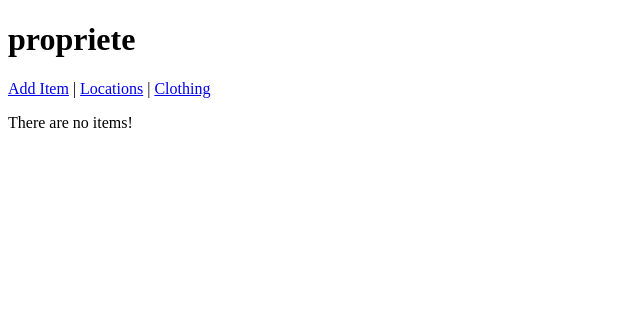
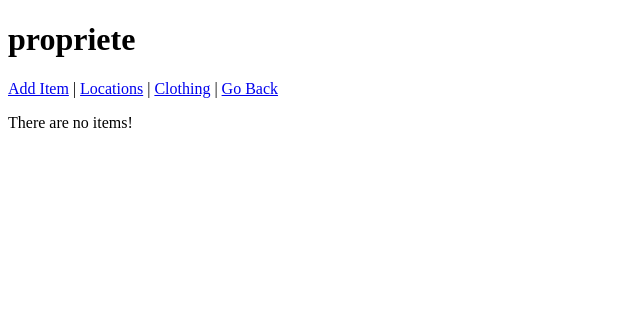
Before and after one commit to prplecake/propriete, a Django app: page /inventory/ in a window 1280 px wide. Shown: the top 318 px of the page, without its empty margins (0-640 px from the left). Run offline with Django 3.2, Linux system fonts and the light colour scheme; the visitor is signed in with stand-in values (Sample User, id 1); data that the repository does not hold is empty.

Commit message:
Add "Go Back" links

```diff
--- a/inventory/templates/inventory/clothing_list.html
+++ b/inventory/templates/inventory/clothing_list.html
@@ -1,7 +1,7 @@
 {% extends 'base.html' %}
 
 {% block content %}
-<a href="{% url 'inventory:clothing_add' %}">Add Clothing Item</a>
+<a href="{% url 'inventory:clothing_add' %}">Add Clothing Item</a> | <a href="{% url 'inventory:inventory' %}">Go Back</a>
 {% if clothing_list %}
 <table class="clothing_list">
 	<thead>
--- a/inventory/templates/inventory/item_list.html
+++ b/inventory/templates/inventory/item_list.html
@@ -1,7 +1,7 @@
 {% extends 'base.html' %}
 
 {% block content %}
-<a href="{% url 'inventory:item_add' %}">Add Item</a> | <a href="{% url 'inventory:location_list' %}">Locations</a> | <a href="{% url 'inventory:clothing_list' %}">Clothing</a>
+<a href="{% url 'inventory:item_add' %}">Add Item</a> | <a href="{% url 'inventory:location_list' %}">Locations</a> | <a href="{% url 'inventory:clothing_list' %}">Clothing</a> | <a href="{% url 'inventory:index' %}">Go Back</a>
 {% if item_list %}
 <table class="inventory_list">
 	<thead>
```
